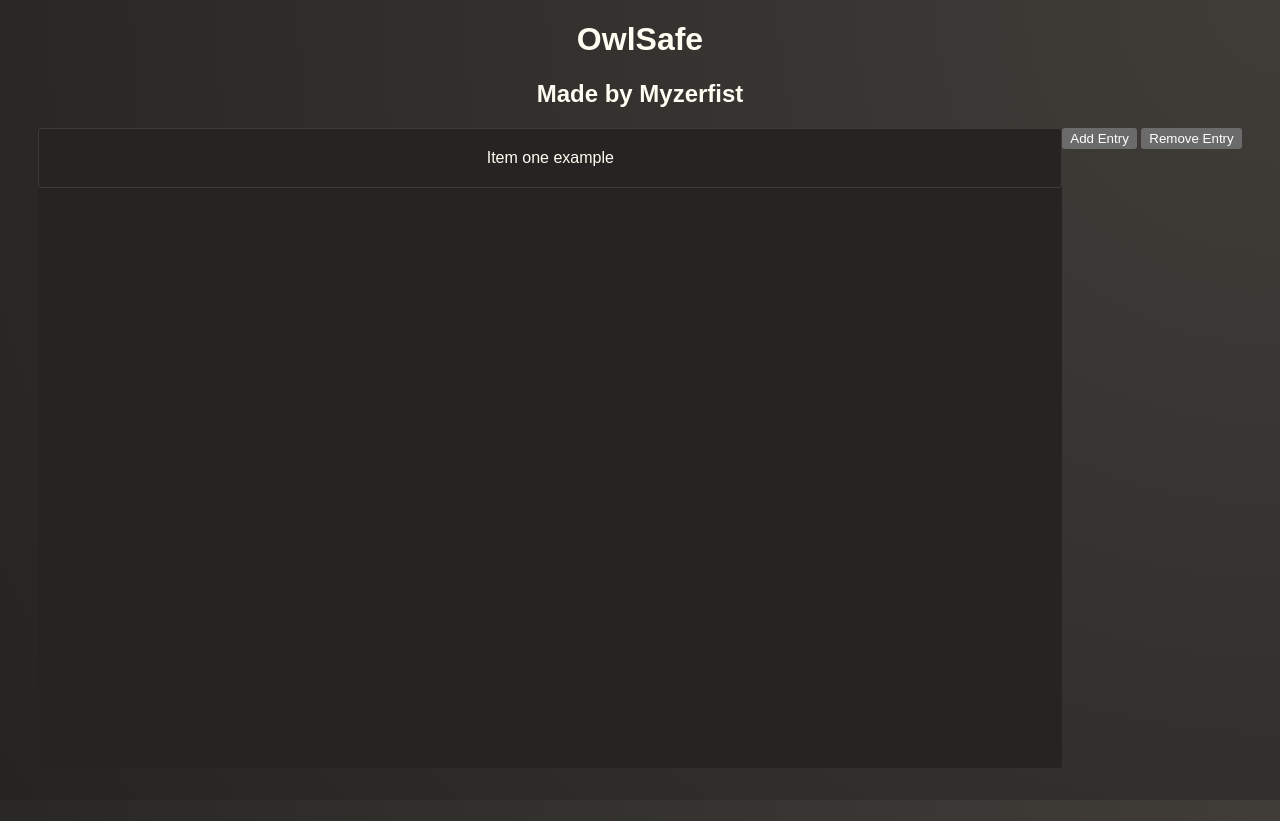
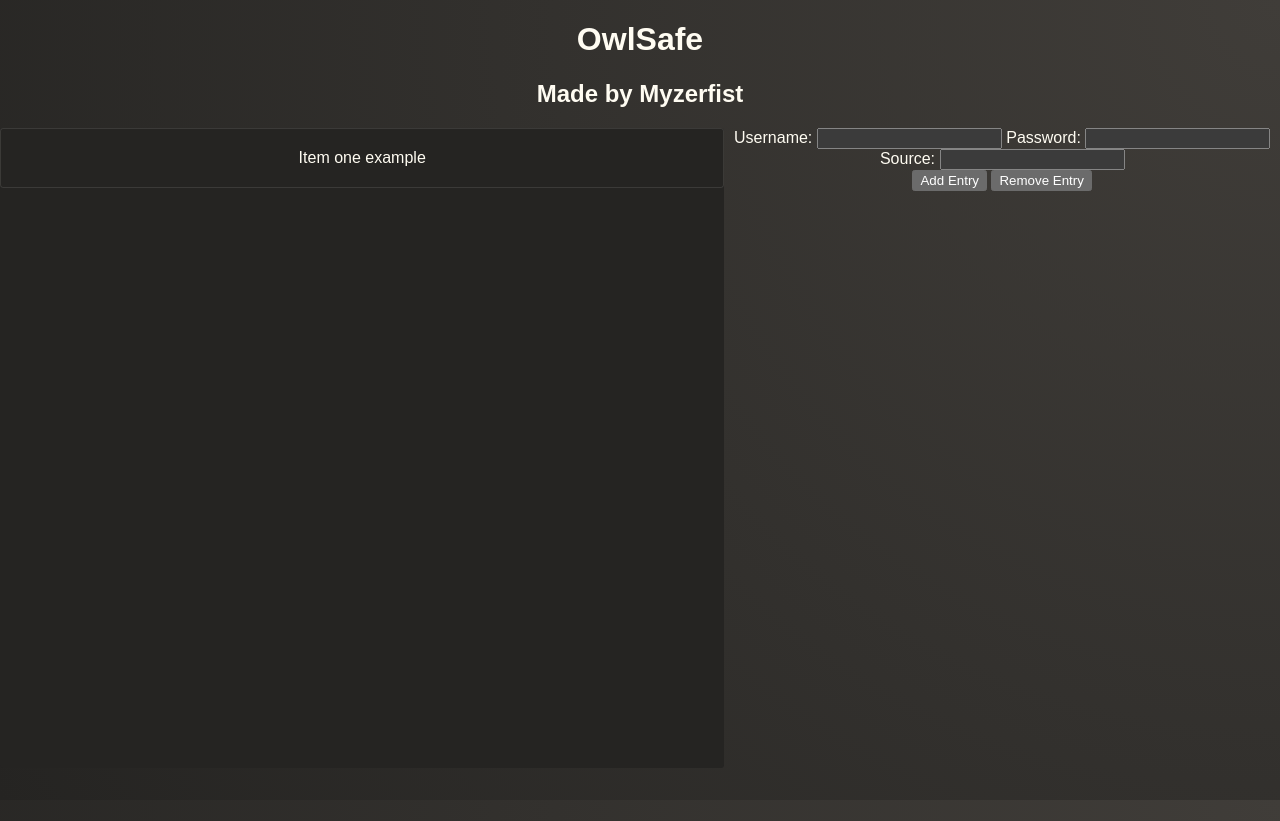
Before and after one commit to OwlWorksInnovations/OwlSafe, a Svelte app in the folder frontend/: page / in a window 1280 px wide. Built offline with nearby package versions, Linux system fonts and the light colour scheme.

Commit message:
added gui

```diff
--- a/frontend/src/App.svelte
+++ b/frontend/src/App.svelte
@@ -10,12 +10,26 @@
         Initialize();
     });
 
-    async function addEntry(
-        username: string,
-        password: string,
-        source: string,
-    ) {
-        AddEntry();
+    async function addEntry() {
+        const username = (
+            document.querySelector(".username-input") as HTMLInputElement
+        ).value;
+        const password = (
+            document.querySelector(".password-input") as HTMLInputElement
+        ).value;
+        const source = (
+            document.querySelector(".source-input") as HTMLInputElement
+        ).value;
+
+        if (username && password) {
+            if (!source) {
+                AddEntry(username, password, "");
+            } else if (source) {
+                AddEntry(username, password, source);
+            }
+        } else {
+            alert("ERROR");
+        }
     }
 </script>
 
@@ -30,6 +44,14 @@
         </ul>
 
         <div class="vault-buttons">
+            <div class="input-fields">
+                <label for="username">Username: </label>
+                <input type="text" class="username-input" />
+                <label for="password">Password: </label>
+                <input type="password" class="password-input" />
+                <label for="source">Source: </label>
+                <input type="text" class="source-input" />
+            </div>
             <button class="add-entry" on:click={addEntry}>Add Entry</button>
             <button class="remove-entry">Remove Entry</button>
         </div>
```
